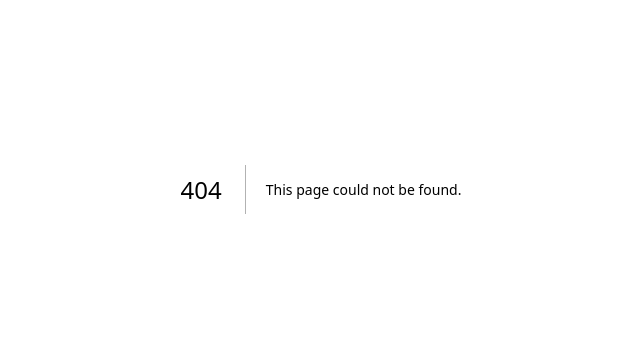
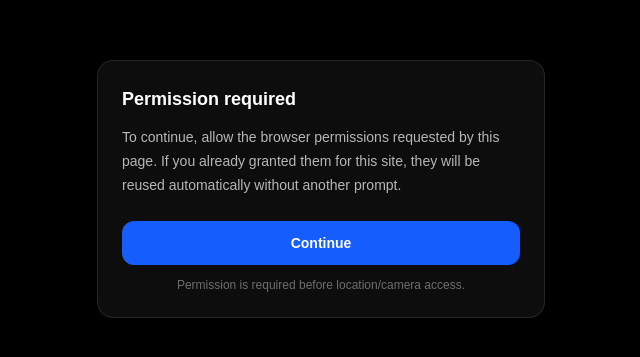
Before and after one commit to Strong-Bee/Shortlink, a Next.js app: page /link/1 in a window 1280 px wide. Before the commit this address had no page. Shown: the part 211-568 px from the top of the page, without its empty margins (319-959 px from the left). Built offline with nearby package versions, Linux system fonts and the light colour scheme.

Commit message:
feat: support custom shortlink slug routes

```diff
--- /dev/null
+++ b/app/link/[slug]/page.tsx
@@ -0,0 +1,5 @@
+import CapturePage from "../page";
+
+export default function CustomLinkPage() {
+  return <CapturePage />;
+}
```
